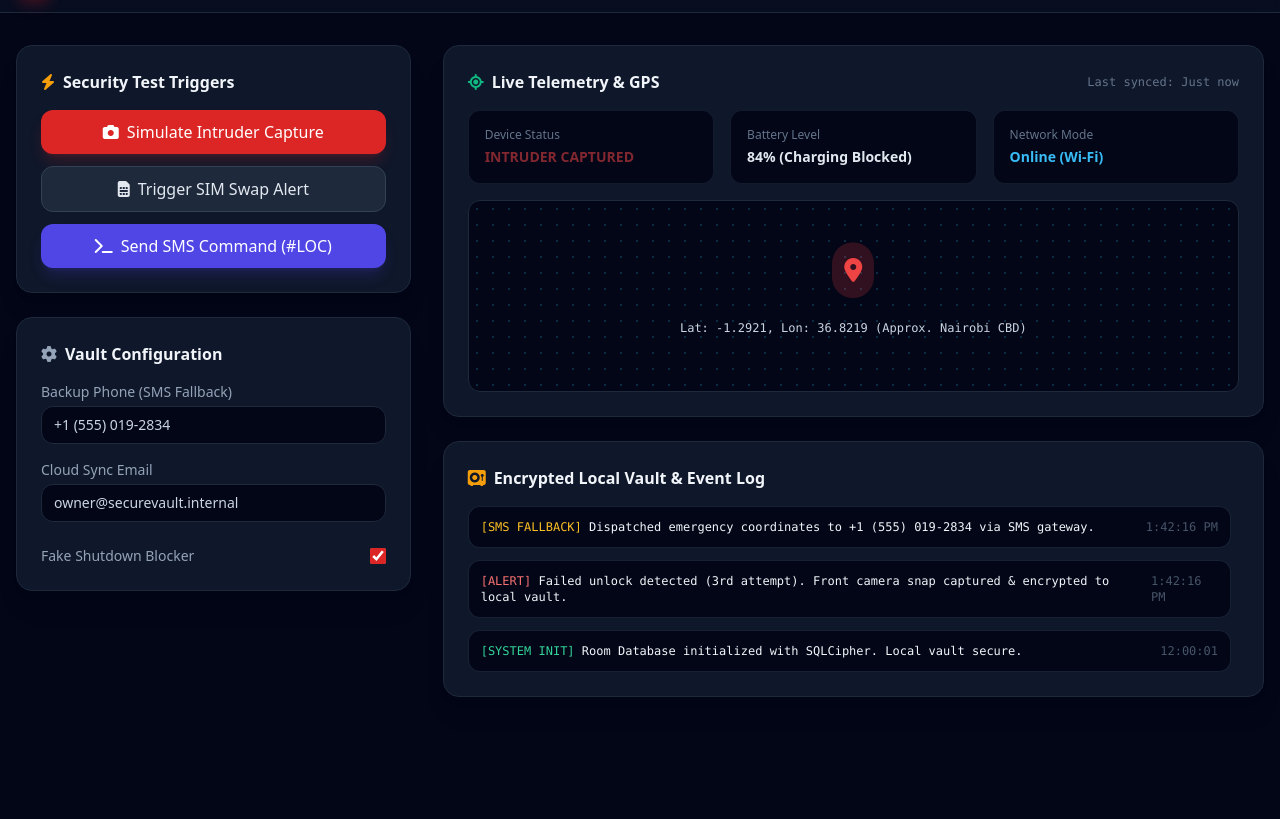
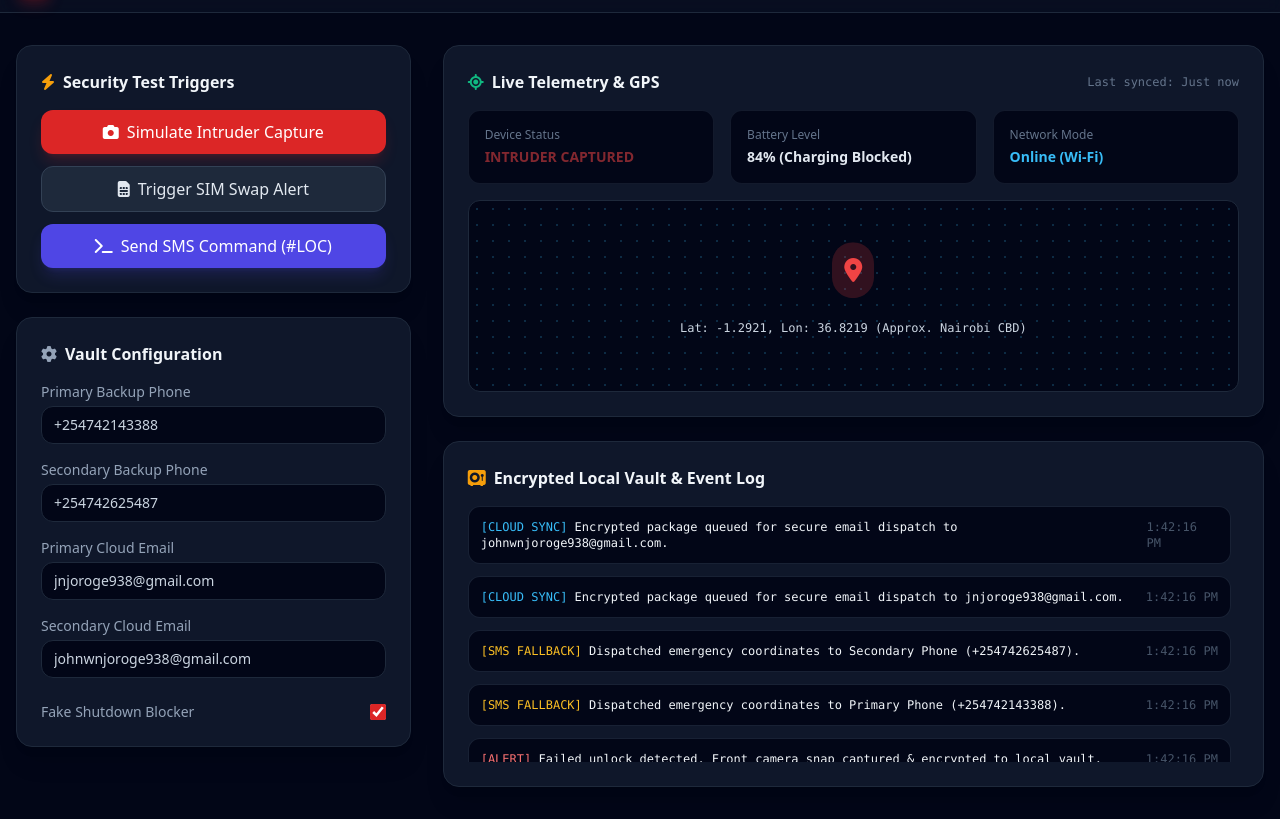
Before and after one commit to johnwnjoroge938-ops/Anti-theft-app, a plain HTML site: page index.html in a window 1280 px wide. Both pictures are taken after a click on the button "Simulate Intruder Capture". Shown: the part 64-883 px from the top of the page. Before the commit the page ends 800 px from the top, so only its background shows below. Drawn offline with nearby package versions, Linux system fonts and the light colour scheme.

Commit message:
Add files via upload

```diff
--- a/index.html
+++ b/index.html
@@ -58,12 +58,20 @@
                 </h2>
                 <div class="space-y-4 text-sm">
                     <div>
-                        <label class="block text-slate-400 mb-1">Backup Phone (SMS Fallback)</label>
-                        <input type="text" value="+1 (555) 019-2834" readonly class="w-full bg-slate-950 border border-slate-800 rounded-xl px-3 py-2 text-slate-300 focus:outline-none">
+                        <label class="block text-slate-400 mb-1">Primary Backup Phone</label>
+                        <input type="text" id="config-phone-1" value="+254742143388" class="w-full bg-slate-950 border border-slate-800 rounded-xl px-3 py-2 text-slate-300 focus:outline-none focus:border-indigo-500">
                     </div>
                     <div>
-                        <label class="block text-slate-400 mb-1">Cloud Sync Email</label>
-                        <input type="text" value="owner@securevault.internal" readonly class="w-full bg-slate-950 border border-slate-800 rounded-xl px-3 py-2 text-slate-300 focus:outline-none">
+                        <label class="block text-slate-400 mb-1">Secondary Backup Phone</label>
+                        <input type="text" id="config-phone-2" value="+254742625487" class="w-full bg-slate-950 border border-slate-800 rounded-xl px-3 py-2 text-slate-300 focus:outline-none focus:border-indigo-500">
+                    </div>
+                    <div>
+                        <label class="block text-slate-400 mb-1">Primary Cloud Email</label>
+                        <input type="text" id="config-email-1" value="jnjoroge938@gmail.com" readonly class="w-full bg-slate-950 border border-slate-800 rounded-xl px-3 py-2 text-slate-300 focus:outline-none">
+                    </div>
+                    <div>
+                        <label class="block text-slate-400 mb-1">Secondary Cloud Email</label>
+                        <input type="text" id="config-email-2" value="johnwnjoroge938@gmail.com" readonly class="w-full bg-slate-950 border border-slate-800 rounded-xl px-3 py-2 text-slate-300 focus:outline-none">
                     </div>
                     <div class="flex items-center justify-between pt-2">
                         <span class="text-slate-400">Fake Shutdown Blocker</span>
@@ -120,7 +128,7 @@
                 <div id="log-container" class="space-y-3 font-mono text-xs max-h-64 overflow-y-auto pr-2">
                     <div class="p-3 bg-slate-950 border border-slate-800/80 rounded-xl flex items-start justify-between">
                         <div>
-                            <span class="text-emerald-400">[SYSTEM INIT]</span> Room Database initialized with SQLCipher. Local vault secure.
+                            <span class="text-emerald-400">[SYSTEM INIT]</span> Multi-recipient backup pipeline active. Targets configured.
                         </div>
                         <span class="text-slate-600">12:00:01</span>
                     </div>
@@ -143,10 +151,19 @@
         }
 
         function triggerIntruderAlert() {
+            const phone1 = document.getElementById('config-phone-1').value;
+            const phone2 = document.getElementById('config-phone-2').value;
+            const email1 = document.getElementById('config-email-1').value;
+            const email2 = document.getElementById('config-email-2').value;
+
             document.getElementById('device-status').innerText = "INTRUDER CAPTURED";
             document.getElementById('device-status').className = "text-sm font-semibold text-red-500 animate-pulse";
-            logEvent("ALERT", "Failed unlock detected (3rd attempt). Front camera snap captured & encrypted to local vault.", "text-red-400");
-            logEvent("SMS FALLBACK", "Dispatched emergency coordinates to +1 (555) 019-2834 via SMS gateway.", "text-amber-400");
+
+            logEvent("ALERT", "Failed unlock detected. Front camera snap captured & encrypted to local vault.", "text-red-400");
+            if (phone1) logEvent("SMS FALLBACK", `Dispatched emergency coordinates to Primary Phone (${phone1}).`, "text-amber-400");
+            if (phone2) logEvent("SMS FALLBACK", `Dispatched emergency coordinates to Secondary Phone (${phone2}).`, "text-amber-400");
+            if (email1) logEvent("CLOUD SYNC", `Encrypted package queued for secure email dispatch to ${email1}.`, "text-sky-400");
+            if (email2) logEvent("CLOUD SYNC", `Encrypted package queued for secure email dispatch to ${email2}.`, "text-sky-400");
         }
 
         function simulateSimChange() {
@@ -154,7 +171,8 @@
         }
 
         function sendRemoteCommand() {
-            logEvent("COMMAND", "Received remote SMS trigger: #LOC. Forcing GPS wake-up and telemetry dump.", "text-indigo-400");
+            const phone1 = document.getElementById('config-phone-1').value;
+            logEvent("COMMAND", `Received remote SMS trigger #LOC from Primary (${phone1}). Forcing GPS wake-up.`, "text-indigo-400");
         }
     </script>
 </body>
```
